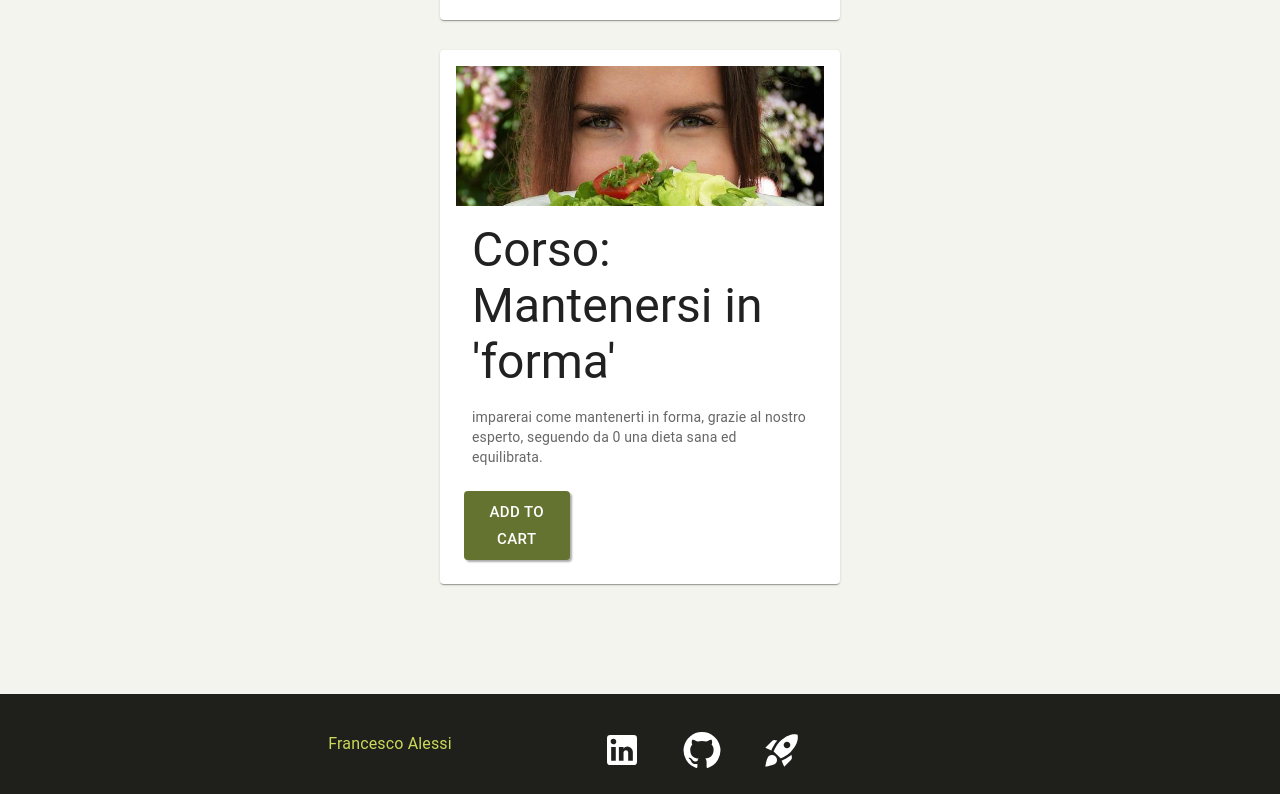
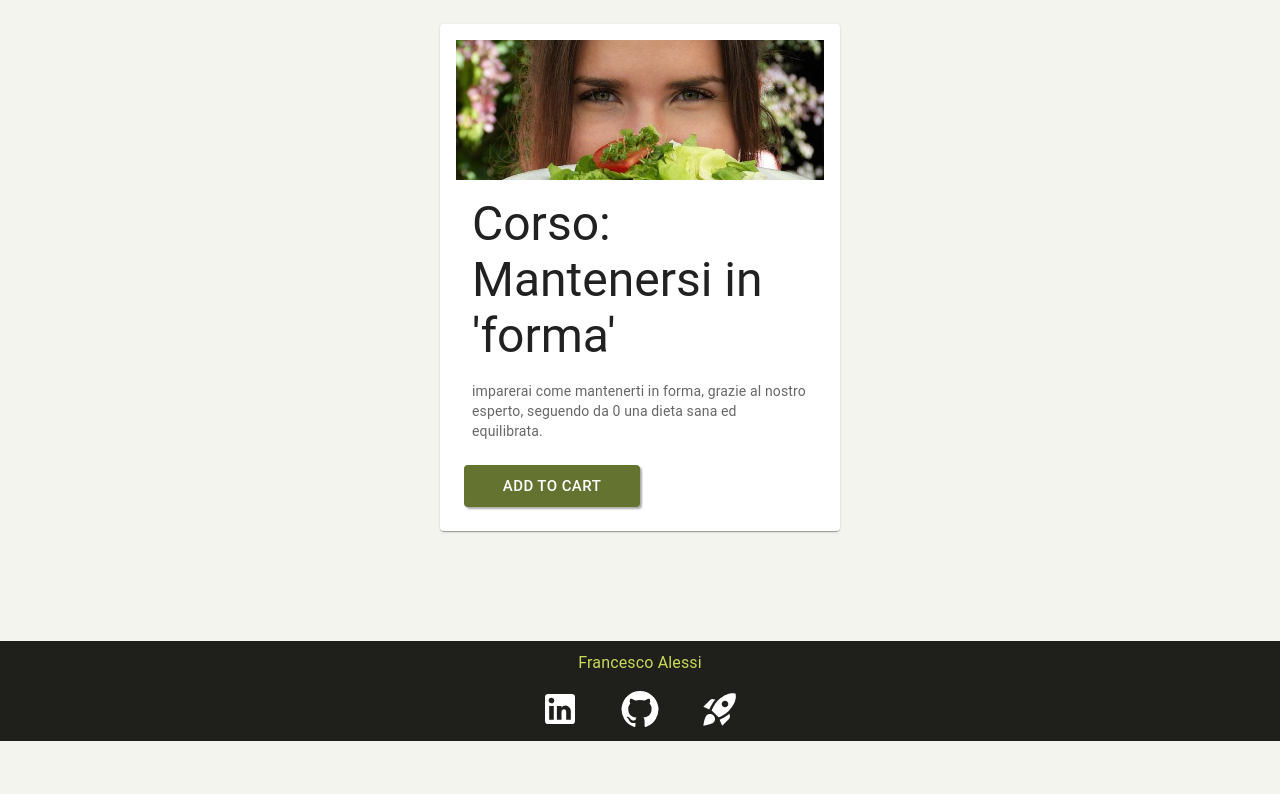
Before and after one commit to alessflame/recipes, a React (Create React App) app: page /products in a window 1280 px wide. Shown: the part 601-1395 px from the top of the page. After the commit the page ends 1344 px from the top, so only its background shows below. Built offline with nearby package versions, Linux system fonts and the light colour scheme; no server answers.

Commit message:
update style

```diff
--- a/src/index.css
+++ b/src/index.css
@@ -26,7 +26,9 @@ html{
   overflow-x: hidden;
 
 }
-
+header{
+  position: relative;
+}
 
 .header h1{
   padding: 3px 5px;
@@ -106,10 +108,10 @@ html{
   border-radius: 4px;
   border: 1px solid rgba(183, 179, 179, 0.918);
   background-color: #64732F;
-  font-size: 20px;
+  font-size: 18px;
   font-weight: 400;
-  padding: 5px 10px;
-  width: 30%;
+  padding: 5% 7%;
+  width: 50%;
   cursor: pointer;
   margin: 15px 20px;
   box-shadow: 2px 2px 2px rgba(158, 155, 155, 0.84);
@@ -117,7 +119,9 @@ html{
 
 }
 .button a{text-decoration: none;
-color: #f3f4ee;}
+color: #f3f4ee;
+font-size: 15px;
+}
 
 .button:hover {
   background-color: rgba(183, 179, 179, 0.918) ;
@@ -128,6 +132,8 @@ color: #f3f4ee;}
   margin-top: 80px;
   display: flex;
   justify-content: center;
+  align-items: center;
+  flex-direction: column;
   width: 100%;
   background-color: #1f201b;
   color: #CAD959;
@@ -187,6 +193,7 @@ color: #f3f4ee;}
     right: 10px;
     font-size:40px;
     z-index: 50;
+    border: 2px solid yellow;
   }
 
   .modal{
--- a/src/views/components/Footer.js
+++ b/src/views/components/Footer.js
@@ -16,7 +16,7 @@ function Footer() {
     <Box className="footer">
       <Typography as="h4">Francesco Alessi</Typography>
 
-      <BottomNavigation sx={{ width: 500, backgroundColor: "transparent" }}>
+      <BottomNavigation sx={{ width: "100%", backgroundColor: "transparent" }}>
         <a
           target="_blank"
           rel="noopener noreferrer"
--- a/src/views/components/Recipe.js
+++ b/src/views/components/Recipe.js
@@ -59,8 +59,8 @@ dispatch(addSingleRecipe(recipeObj));
     </CardActionArea>
     {isCard===true ?
     (<CardActions>
-      <Button size="large" color="primary" sx={{backgroundColor:"#64732F", color:"white"}} className='button'>
-      <Link to={`/recipes/${id}`} >Esplora</Link>
+      <Button size="large" color="primary" sx={{backgroundColor:"#64732F", color:"white", fontSize:"14"}} className='button'>
+      <Link to={`/recipes/${id}`} style={{fontSize:"14"}}>Esplora</Link>
       </Button></CardActions>
      ) : null}
   </Card>
```
